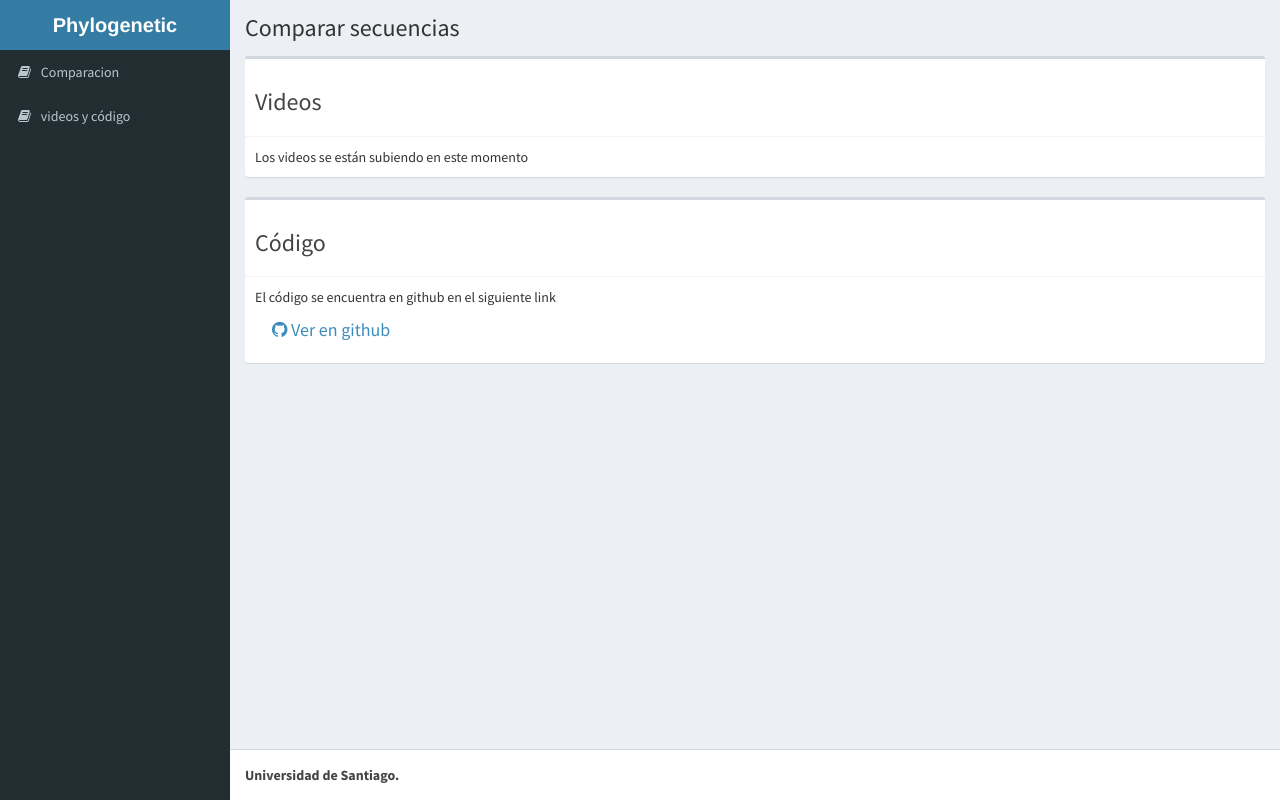
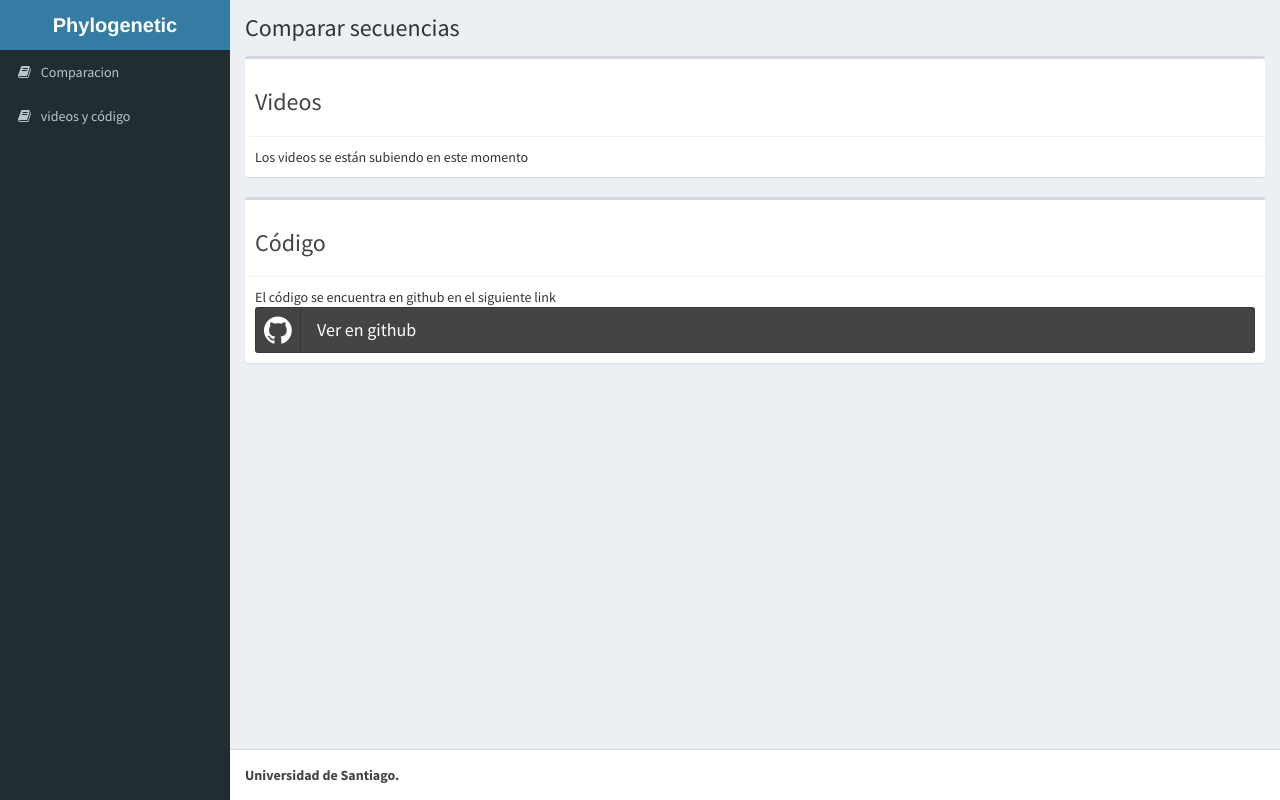
Before and after one commit to smontoya/phylogenetic_comparision, a Flask app: page /videos in a window 1280 px wide. Run offline with Flask 2, Linux system fonts and the light colour scheme; some libraries are stand-ins or nearby versions.

Commit message:
FIX: btn github

```diff
--- a/python/templates/videos.html
+++ b/python/templates/videos.html
@@ -21,7 +21,10 @@
     El código se encuentra en github en el siguiente link
     <!-- Place this tag where you want the button to render. -->
     <br>
-<a class=" btn-lg btn" href="https://github.com/smontoya/phylogenetic_comparison" aria-label="Watch smontoya/phylogenetic_comparison on GitHub"> <i class="fa fa-github" aria-hidden="true"></i> Ver en github</a>
+
+<a class="btn btn-block btn-lg btn-social btn-github" href="https://github.com/smontoya/phylogenetic_comparison" aria-label="Watch smontoya/phylogenetic_comparison on GitHub">
+  <i class="fa fa-github"></i> Ver en github
+</a>
 
   </div>
 </div>
```
